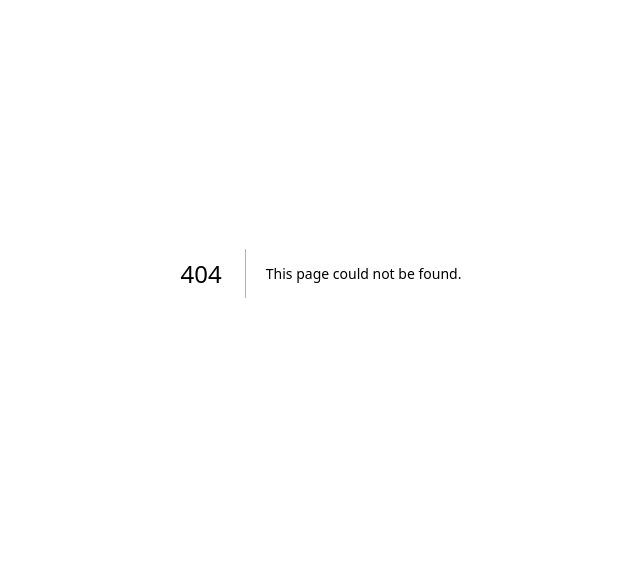
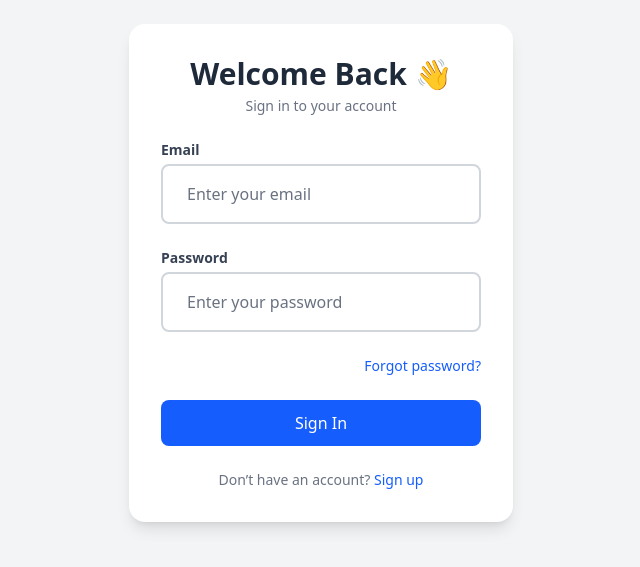
Before and after one commit to RakshitSharma22/my-draw-app, a Next.js app in the folder frontend/: page /signin in a window 1280 px wide. Before the commit this address had no page. Shown: the part 127-694 px from the top of the page, without its empty margins (319-959 px from the left). Built offline with nearby package versions, Linux system fonts and the light colour scheme.

Commit message:
Sign In page added

```diff
--- a/frontend/UI/Input.tsx
+++ b/frontend/UI/Input.tsx
@@ -2,11 +2,13 @@ import React from "react";
 
 interface InputProps extends React.InputHTMLAttributes<HTMLInputElement> {
   className?: string;
+  type?:string
 }
 
 export const Input = ({
   placeholder = "Enter something...",
   className = "",
+  type="text",
   ...props
 }: InputProps) => {
   const baseClasses =
@@ -22,6 +24,7 @@ export const Input = ({
       placeholder={placeholder}
       className={`${baseClasses} ${responsiveClasses} ${placeholderClasses} ${className}`}
       {...props}
+      type={type}
     />
   );
 };
--- /dev/null
+++ b/frontend/app/signin/page.tsx
@@ -0,0 +1,38 @@
+import { Button } from "@/UI/Button";
+import { Input } from "@/UI/Input";
+
+export default function SignIn() {
+  return (
+    <div className="min-h-screen flex items-center justify-center bg-gray-100 px-4">
+      <div className="w-full max-w-sm bg-white p-8 rounded-2xl shadow-lg space-y-6">
+        <div className="text-center">
+          <h2 className="text-3xl font-bold text-gray-800">Welcome Back 👋</h2>
+          <p className="text-sm text-gray-500 mt-1">Sign in to your account</p>
+        </div>
+
+        <div>
+          <label className="block mb-1 text-sm font-bold text-gray-700">Email</label>
+          <Input placeholder="Enter your email" type="email" />
+        </div>
+
+        <div>
+          <label className="block mb-1 text-sm font-bold text-gray-700">Password</label>
+          <Input placeholder="Enter your password" type="password" />
+        </div>
+
+        <div className="text-right">
+          <p className="text-sm text-blue-600 hover:underline cursor-pointer">
+            Forgot password?
+          </p>
+        </div>
+
+        <Button variant="primary" className="w-full">Sign In</Button>
+
+        <div className="text-center text-sm text-gray-500">
+          Don’t have an account?{" "}
+          <span className="text-blue-600 hover:underline cursor-pointer">Sign up</span>
+        </div>
+      </div>
+    </div>
+  );
+}
```
